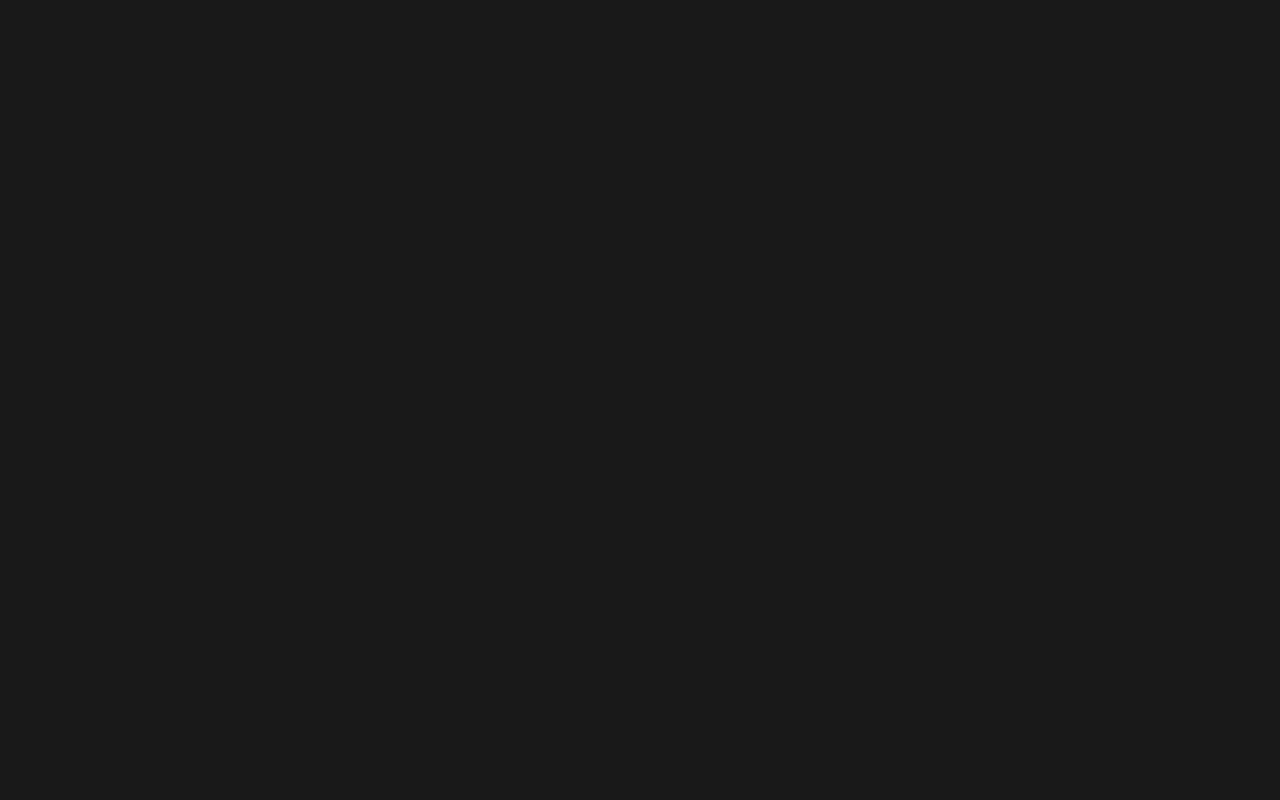
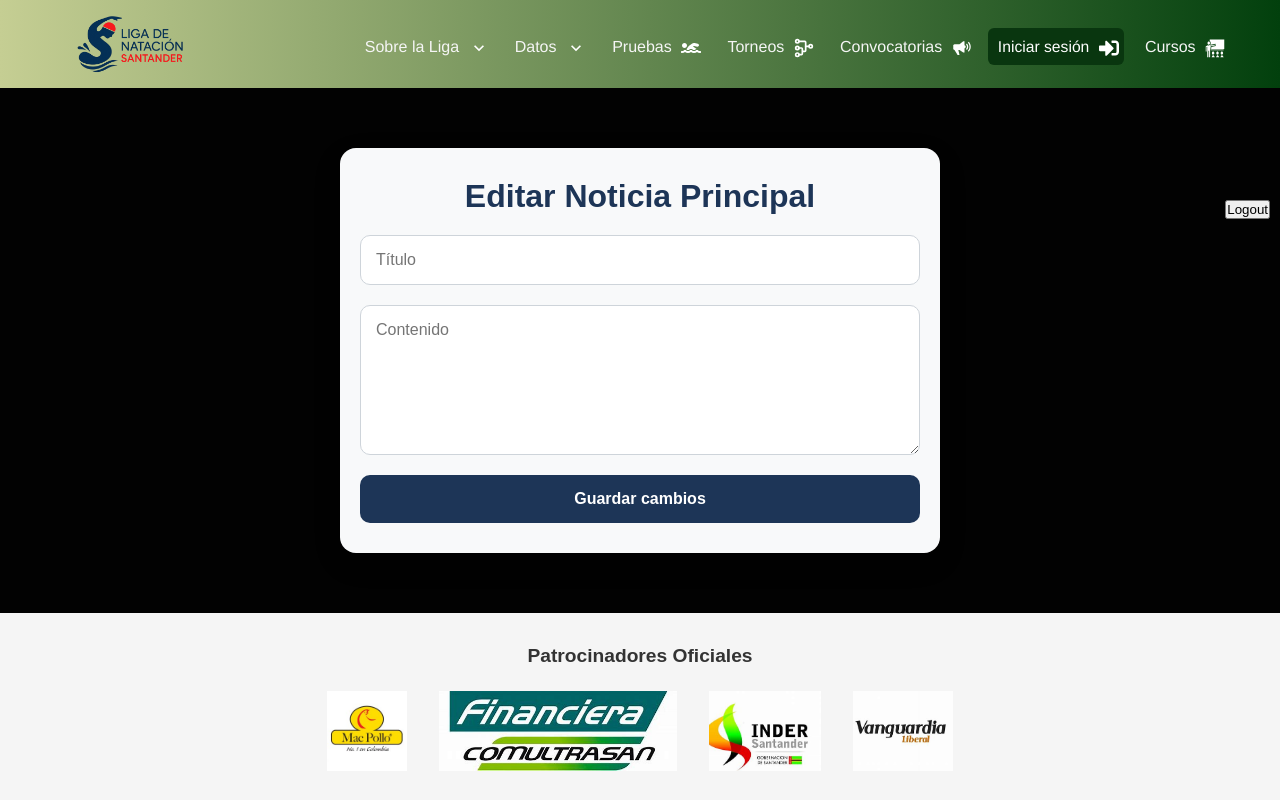
Before and after one commit to Andrezvd/front_lisanatacion, a React (Vite) app: page /admin/noticia in a window 1280 px wide. Before the commit this address had no page. Shown: the top 800 px of the page. Built offline with nearby package versions, Linux system fonts and the light colour scheme.

Commit message:
AdminPanel modificado y mas estilizado

```diff
--- a/src/App.tsx
+++ b/src/App.tsx
@@ -3,6 +3,7 @@ import Home from "./templates/home";
 import AdminPanel from "./templates/adminPanel";
 import ProtectedRoute from "./router/protectedRoutes";
 import TrainersPanel from "./templates/trainersPanel"
+import EditarNoticia from "./templates/editarNoticia";
 
 function App() {
   return (
@@ -19,6 +20,7 @@ function App() {
         }
       />
       <Route path="/trainersPanel" element={<TrainersPanel/>} />
+      <Route path="/admin/noticia" element={<EditarNoticia />} />
     </Routes>
   );
 }
--- a/src/components/loginPanel/loginPanel.tsx
+++ b/src/components/loginPanel/loginPanel.tsx
@@ -9,7 +9,7 @@ interface LoginPanelProps {
 }
 
 interface JwtPayload {
-  user_id: number;
+  id: number;
   nombre: string;
   email: string;
   rol: string;
@@ -35,7 +35,7 @@ const LoginPanel: React.FC<LoginPanelProps> = ({ isOpen, onClose }) => {
 
       // Guardar token y datos de usuario en localStorage
       localStorage.setItem("access_token", token);
-      localStorage.setItem("user_id", usuario.user_id.toString());
+      localStorage.setItem("user_id", usuario.id.toString());
       localStorage.setItem("userName", usuario.nombre);
       localStorage.setItem("userRole", usuario.rol);
 
--- a/src/components/loginPanel/manejarLogin.tsx
+++ b/src/components/loginPanel/manejarLogin.tsx
@@ -2,32 +2,27 @@ import api from "../../services/api";
 
 interface LoginResponse {
   access_token: string;
+  refresh_token: string;
   token_type: string;
-  // el backend no devuelve usuario explícito aquí
 }
 
 const manejarLogin = async (email: string, password: string): Promise<string> => {
   try {
     const response = await api.post<LoginResponse>(
       "/login",
-      new URLSearchParams({
-        grant_type: "password",
-        username: email,
-        password: password,
-        scope: "",
-        client_id: "string",
-        client_secret: "string",
-      }).toString(),
+      {
+        email,
+        password,
+      },
       {
         headers: {
-          "Content-Type": "application/x-www-form-urlencoded",
+          "Content-Type": "application/json",
         },
       }
     );
 
     const { access_token } = response.data;
 
-    // Guardar solo el token en localStorage
     localStorage.setItem("access_token", access_token);
 
     return access_token;
--- a/src/styles/adminPanel.css
+++ b/src/styles/adminPanel.css
@@ -1,39 +1,51 @@
 .admin-panel-container {
   padding: 2rem;
-    max-width: 800px;
+  max-width: 100%;
+  background-color: antiquewhite;
   margin: 0 auto;
   text-align: center;
+  font-family: 'Segoe UI', Tahoma, Geneva, Verdana, sans-serif;
 }
 
 .admin-title {
-    font-size: 2rem;
-    margin-bottom: 1rem;
-    color: #1e3a8a; /* azul oscuro */
+  font-size: 2.5rem;
+  margin-bottom: 0.5rem;
+  color: #1e3a8a;
 }
 
 .admin-subtitle {
-    font-size: 1.1rem;
-    color: #555;
+  font-size: 1.2rem;
+  color: #666;
   margin-bottom: 2rem;
 }
 
-  .admin-options {
+.admin-grid {
+  display: grid;
+  grid-template-columns: repeat(auto-fit, minmax(250px, 1fr));
+  gap: 1.5rem;
+  padding: 1rem;
+}
+
+.admin-card {
+  background-color: #1e40af;
+  color: white;
+  padding: 1.5rem;
+  border-radius: 12px;
+  font-size: 1.05rem;
+  cursor: pointer;
+  box-shadow: 0 4px 12px rgba(0, 0, 0, 0.1);
+  transition: transform 0.2s ease, background 0.3s ease;
   display: flex;
   flex-direction: column;
-    gap: 1rem;
+  align-items: center;
+  justify-content: center;
 }
 
-  .admin-options button {
-    padding: 0.75rem 1.5rem;
-    font-size: 1rem;
-    background-color: #1e40af; /* azul */
-    color: white;
-    border: none;
-    border-radius: 8px;
-    cursor: pointer;
-    transition: background 0.3s ease;
+.admin-card:hover {
+  background-color: #1d4ed8;
+  transform: translateY(-5px);
 }
 
-  .admin-options button:hover {
-    background-color: #1d4ed8; /* azul un poco más claro */
+.admin-icon {
+  margin-bottom: 0.8rem;
 }
--- /dev/null
+++ b/src/styles/editarNoticia.css
@@ -0,0 +1,57 @@
+.form-container {
+  max-width: 600px;
+  margin: 60px auto;
+  padding: 30px 20px;
+  background: #f8f9fa;
+  border-radius: 16px;
+  box-shadow: 0 10px 30px rgba(0, 0, 0, 0.1);
+  text-align: center;
+}
+
+.form-container h2 {
+  margin-bottom: 20px;
+  font-size: 2rem;
+  color: #1d3557;
+}
+
+.form-container form {
+  display: flex;
+  flex-direction: column;
+  gap: 20px;
+}
+
+.form-container input,
+.form-container textarea {
+  padding: 15px;
+  border: 1px solid #ced4da;
+  border-radius: 10px;
+  font-size: 1rem;
+  resize: vertical;
+  transition: border-color 0.3s ease;
+}
+
+.form-container input:focus,
+.form-container textarea:focus {
+  border-color: #457b9d;
+  outline: none;
+}
+
+.form-container textarea {
+  min-height: 150px;
+}
+
+.form-container button {
+  padding: 15px;
+  background-color: #1d3557;
+  color: white;
+  font-size: 1rem;
+  font-weight: 600;
+  border: none;
+  border-radius: 10px;
+  cursor: pointer;
+  transition: background-color 0.3s ease;
+}
+
+.form-container button:hover {
+  background-color: #2c5282;
+}
--- a/src/templates/adminPanel.tsx
+++ b/src/templates/adminPanel.tsx
@@ -2,28 +2,50 @@ import React from "react";
 import "../styles/adminPanel.css";
 import NavBar from "../components/navBar";
 import Footer from "../components/footer";
-import Prueba from "../components/prueba"
+import Prueba from "../components/prueba";
+import Patrocinadores from "../components/patrocinadoresOficiales/patrocinadoresOficiales";
+
+// Importación de íconos
+import { IoMdMegaphone } from "react-icons/io";
+import { FaUser, FaSwimmer } from "react-icons/fa";
+import { GiTeacher } from "react-icons/gi";
+import { TbTournament } from "react-icons/tb";
+import { useNavigate } from "react-router-dom";
 
 const AdminPanel: React.FC = () => {
+  const navigate = useNavigate();
+
+  const options = [
+    { label: "Editar noticia principal", icon: <IoMdMegaphone size={24} />, path: "/admin/noticia" },
+    { label: "Crear cuenta de Entrenador", icon: <GiTeacher size={24} />, path: "/admin/crearEntrenador" },
+    { label: "Crear cuenta de Club", icon: <FaSwimmer size={24} />, path: "/admin/crearClub" },
+    { label: "Gestionar Deportistas", icon: <FaUser size={24} />, path: "/admin/ModuloNadadores" },
+    { label: "Gestionar Entrenadores", icon: <GiTeacher size={24} />, path: "/admin/ModuloEntrenadores" },
+    { label: "Gestionar Clubes", icon: <FaSwimmer size={24} />, path: "/admin/ModuloClubes" },
+    { label: "Gestionar Torneo", icon: <TbTournament size={24} />, path: "/admin/Torneos" },
+  ];
+
   return (
     <>
       <NavBar />
-    <div className="admin-panel-container">
-      <h1 className="admin-title">Liga Santandereana de Natación</h1>
-      <p className="admin-subtitle">Bienvenido, aquí puedes gestionar todo lo relacionado con el sistema.</p>
+      <div className="admin-panel-container">
+        <h1 className="admin-title">Liga Santandereana de Natación</h1>
+        <p className="admin-subtitle">
+          Bienvenido, aquí puedes gestionar todo lo relacionado con el sistema.
+        </p>
 
-      <div className="admin-options">
-        <button>Editar noticia Principal</button>
-        <button>Crear cuenta de Entrenador</button>
-        <button>Crear cuenta de Club</button>
-        <button>Gestionar Deportistas</button>
-        <button>Gestionar Entrenadores</button>
-        <button>Gestionar Clubes</button>
-        <button>Gestionar Torneo</button>
+        <div className="admin-grid">
+          {options.map((option, index) => (
+            <div className="admin-card" key={index} onClick={() => navigate(option.path)}>
+              <div className="admin-icon">{option.icon}</div>
+              <span>{option.label}</span>
+            </div>
+          ))}
+        </div>
       </div>
-    </div>
-    <Prueba />
-    <Footer />
+      <Prueba />
+      <Patrocinadores />
+      <Footer />
     </>
   );
 };
--- a/src/templates/cursosPanel.tsx
+++ b/src/templates/cursosPanel.tsx
@@ -2,11 +2,8 @@ import React, { useState } from "react";
 import "../styles/trainersPanel.css";
 import NavBar from "../components/navBar";
 import Footer from "../components/footer";
-import Prueba from "../components/prueba";
-import CrearCursoModal from "../components/crearCursoModal/crearCursoModal"; // Importa tu modal
 
 const CursosPanel: React.FC = () => {
-  const [panelOpen, setPanelOpen] = useState(false); // estado para abrir/cerrar modal
 
   return (
     <>
--- /dev/null
+++ b/src/templates/editarNoticia.tsx
@@ -0,0 +1,45 @@
+import React, { useState } from "react";
+import NavBar from "../components/navBar";
+import Footer from "../components/footer";
+import Prueba from "../components/prueba";
+import "../styles/editarNoticia.css"
+import Patrocinadores from "../components/patrocinadoresOficiales/patrocinadoresOficiales";
+
+const EditarNoticia = () => {
+  const [titulo, setTitulo] = useState("");
+  const [contenido, setContenido] = useState("");
+
+  const handleSubmit = (e: React.FormEvent) => {
+    e.preventDefault();
+    // Aquí haces el fetch al endpoint correspondiente
+    console.log("Editando noticia:", titulo, contenido);
+  };
+
+  return (
+    <>
+    <NavBar/>
+    <div className="form-container">
+      <h2>Editar Noticia Principal</h2>
+      <form onSubmit={handleSubmit}>
+        <input
+          type="text"
+          placeholder="Título"
+          value={titulo}
+          onChange={(e) => setTitulo(e.target.value)}
+        />
+        <textarea
+          placeholder="Contenido"
+          value={contenido}
+          onChange={(e) => setContenido(e.target.value)}
+        />
+        <button type="submit">Guardar cambios</button>
+      </form>
+    </div>
+    <Prueba/>
+    <Patrocinadores/>
+    <Footer/>
+    </>
+  );
+};
+
+export default EditarNoticia;
```
Lines whose indentation alone changed are shown as unchanged.
